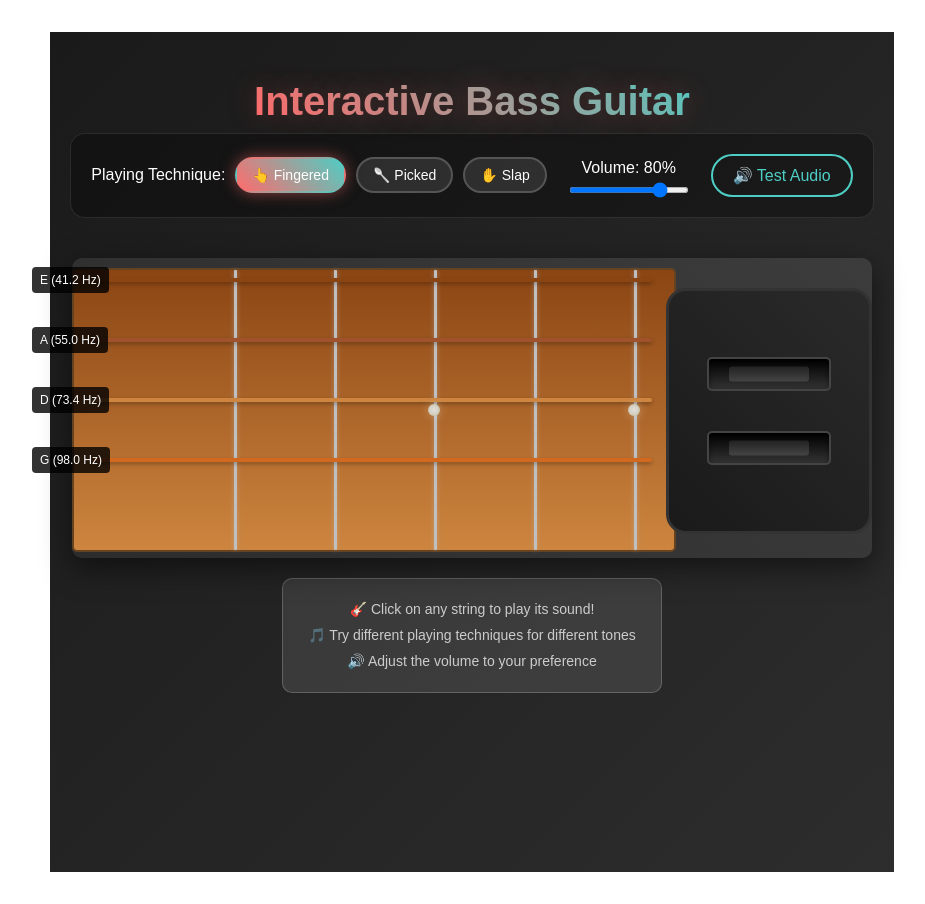
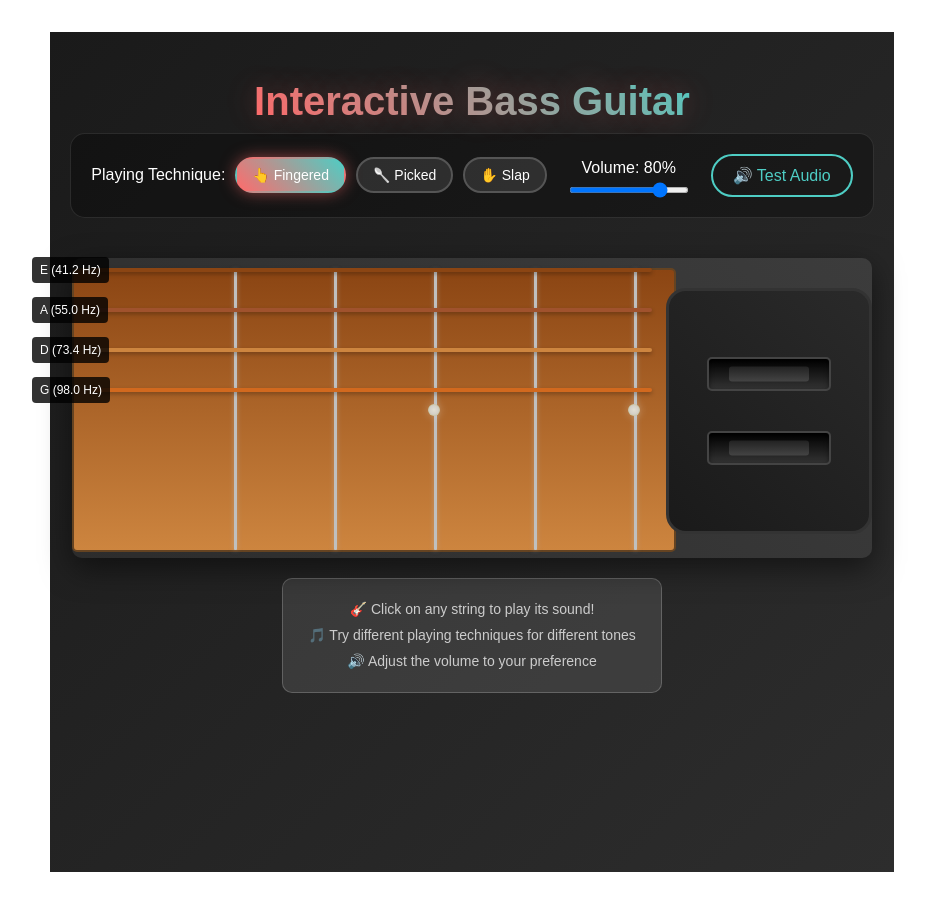
Before and after one commit to LigeTS/bass-guitar, a React (Vite) app: page / in a window 1280 px wide. Shown: the whole page, without its empty margins (168-1093 px from the left). Built offline with nearby package versions, Linux system fonts and the light colour scheme.

Commit message:
reducing vertical spacing  to align strings

```diff
--- a/src/components/BassGuitar.css
+++ b/src/components/BassGuitar.css
@@ -227,7 +227,7 @@
   left: 20px;
   width: 560px;
   height: 4px;
-  top: calc(20px + (var(--index) * 60px));  /* Dynamic spacing */
+  top: calc(10px + (var(--index) * 40px));  /* Changed from 60px to 40px spacing */
   cursor: pointer;
   border-radius: 2px;
   transition: all 0.1s ease;
--- a/src/components/BassGuitar.jsx
+++ b/src/components/BassGuitar.jsx
@@ -205,7 +205,7 @@ const BassGuitar = () => {
     className={`string ${vibratingStrings[string.note] ? 'vibrating' : ''}`}
     style={{
       backgroundColor: string.color,
-                top: `${20 + index * 60}px`
+      top: `${10 + index * 40}px`  // Changed from 60px to 40px spacing
     }}
     onClick={() => playString(string.note)}
   >
```
Lines whose indentation alone changed are shown as unchanged.
